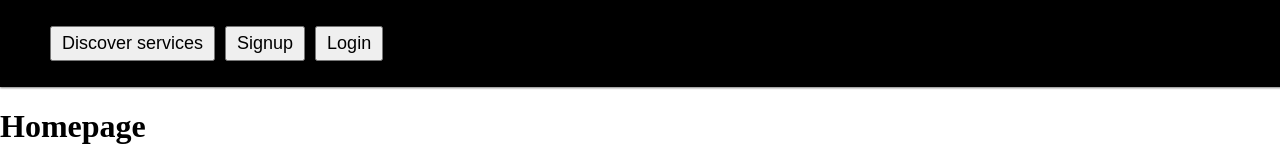
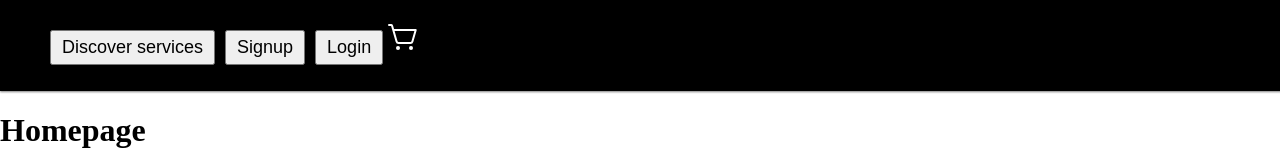
Before and after one commit to MagdaDra/oMERCADO_client, a React (Vite) app: page / in a window 1280 px wide. Shown: the top 160 px of the page. Built offline with nearby package versions, Linux system fonts and the light colour scheme.

Commit message:
Cart icon added

```diff
--- a/src/components/Navbar.jsx
+++ b/src/components/Navbar.jsx
@@ -1,28 +1,29 @@
 import { Link } from 'react-router-dom';
 import { useContext } from 'react';
 import { AuthContext } from '../context/auth.context';
+import {ShoppingCartSimple} from 'phosphor-react'
 
 function Navbar() {
 	const { user, loading, logout } = useContext(AuthContext);
 
-	console.log(user)
+	console.log(user);
 
 	return (
 		<nav className='Navbar'>
-			<p>{user ? (`Hello ${user.name}`) : ''}</p>
-			{user && (
-				<img
-					className='profile-pic'
-					src={user.img}
-				/>
-			)}
 			<ul>
+				<p>{user ? `Hello ${user.name}` : ''}</p>
+				{user && (
+					<img
+						className='profile-pic'
+						src={user.img}
+					/>
+				)}
+
 				<Link to='/main'>
 					<button>Discover services</button>
 				</Link>
 
 				{!loading && user && (
-
 					<>
 						<Link to='/user-profile'>
 							<button>User profile</button>
@@ -49,6 +50,10 @@ function Navbar() {
 						</Link>
 					</>
 				)}
+
+				<Link to='/cart'>
+					<ShoppingCartSimple size={32} color="#ffffff" />
+				</Link>
 			</ul>
 		</nav>
 	);
```
